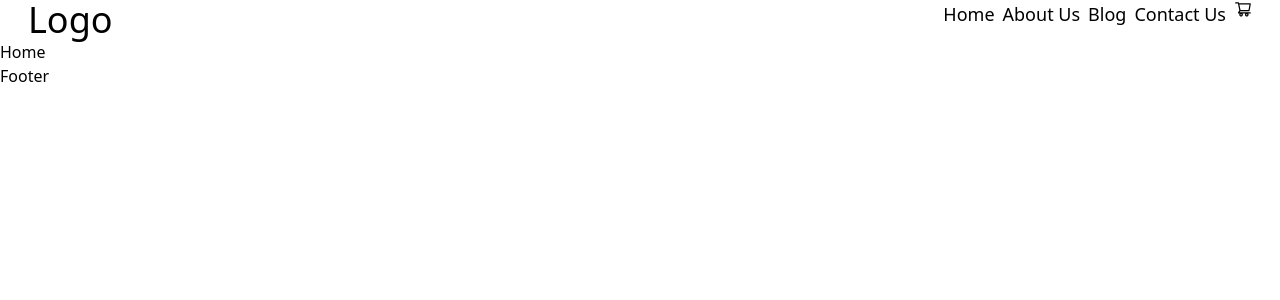
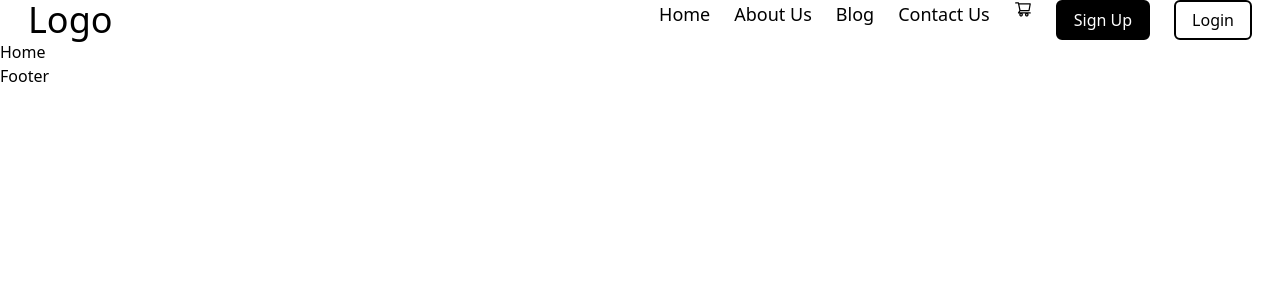
Before and after one commit to Bite-s-Team/Front-End-FoodSys, a Next.js app: page / in a window 1280 px wide. Shown: the top 300 px of the page. Built offline with nearby package versions, Linux system fonts and the light colour scheme.

Commit message:
feat: create button component

```diff
--- /dev/null
+++ b/src/components/Button/Button.tsx
@@ -0,0 +1,19 @@
+import { ComponentProps, ReactNode } from "react"
+
+type BtnProps = ComponentProps<'button'> & {
+    name?: string,
+    icon?: ReactNode,
+    style?: string,
+    hover?: string,
+    func?: () => void,
+}
+
+export default function Button({ name, style, hover }: BtnProps) {
+    return (
+        <button
+            className={`flex justify-center items-center py-1 px-4 border-2 rounded-md border-black ${style} ${hover}`}
+        >
+            {name}
+        </button>
+    )
+}
--- a/src/components/Header/Header.tsx
+++ b/src/components/Header/Header.tsx
@@ -1,3 +1,4 @@
+import Button from "../Button/Button"
 import Navlink from "../Navlink/Navlink"
 
 export default function Header() {
@@ -5,8 +6,18 @@ export default function Header() {
         <>
             <div className="flex justify-between mx-7">
                 <h1 className="text-4xl">Logo</h1>
-                <ul className="flex gap-2">
+                <ul className="flex gap-6">
                     <Navlink />
+                    <Button
+                        name="Sign Up"
+                        style='bg-black text-white'
+                        hover="hover:bg-white hover:text-black"
+                    />
+                    <Button
+                        name="Login"
+                        style='bg-white text-black'
+                        hover="hover:bg-black hover:text-white"
+                    />
                 </ul>
             </div>
         </>
```
